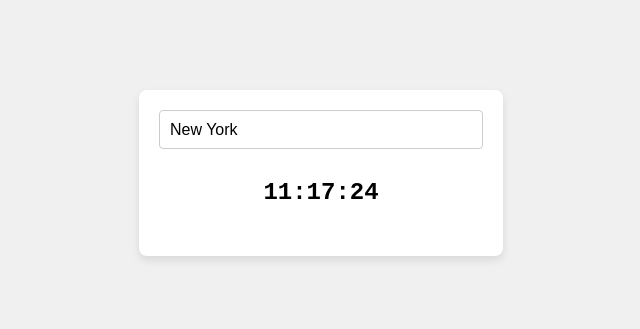
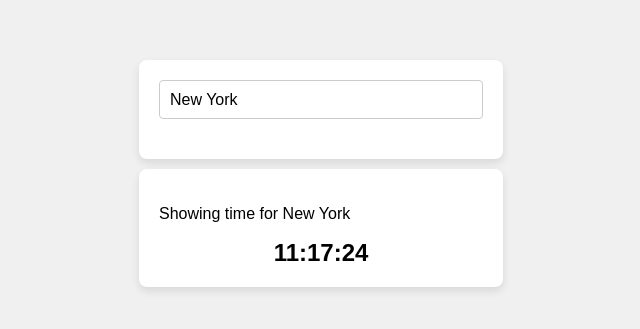
Before and after one commit to luke-weller/localized-time-dropdown, a React (Create React App) app: page / in a window 1280 px wide. Shown: the part 227-556 px from the top of the page, without its empty margins (331-971 px from the left). Built offline with nearby package versions, Linux system fonts and the light colour scheme.

Commit message:
refactor into two clock and dropdown components

```diff
--- a/src/App.tsx
+++ b/src/App.tsx
@@ -1,16 +1,24 @@
-import LanguageSelectionComponent from "./components/LocalizedTimeDropdown";
-import "./App.css";
+import { useState, FC } from "react";
+import LocationSelect from "./components/LocationSelect/LocationSelect";
+import ClockDisplay from "./components/ClockDisplay/ClockDisplay";
 
-function App() {
-  // List of language codes for the dropdown
-  const items = ["en-US", "en-GB", "pt-BR"];
+const App: FC = () => {
+  const [selectedLocation, setSelectedLocation] = useState<string>("New York");
 
   return (
-    <div className="App">
-      {/* LanguageSelectionComponent with the list of language codes */}
-      <LanguageSelectionComponent items={items} />
+    <div>
+      <div className="container">
+        <LocationSelect
+          selectedLocation={selectedLocation}
+          onLocationChange={setSelectedLocation}
+        />
+      </div>
+      <div className="container">
+        <p>Showing time for {selectedLocation}</p>
+        <ClockDisplay location={selectedLocation} />
+      </div>
     </div>
   );
-}
+};
 
 export default App;
--- /dev/null
+++ b/src/components/ClockDisplay/ClockDisplay.tsx
@@ -0,0 +1,43 @@
+import React, { useState, useEffect, useCallback, FC, useMemo } from "react";
+import "../../styles.css";
+
+interface ClockDisplayProps {
+  location: string;
+}
+
+const ClockDisplay: FC<ClockDisplayProps> = ({ location }) => {
+  const [currentTime, setCurrentTime] = useState<string>("");
+
+  const locationToTimeZone: { [key: string]: string } = useMemo(() => {
+    return {
+      "New York": "America/New_York",
+      London: "Europe/London",
+      "São Paulo": "America/Sao_Paulo",
+    };
+  }, []);
+
+  const logCurrentTime = useCallback(() => {
+    const now = new Date();
+    const timeZone = locationToTimeZone[location];
+    const formattedTime = new Intl.DateTimeFormat("en-US", {
+      timeZone,
+      hour: "numeric",
+      minute: "numeric",
+      second: "numeric",
+      hour12: false,
+    }).format(now);
+    setCurrentTime(formattedTime);
+  }, [location, locationToTimeZone]);
+
+  useEffect(() => {
+    logCurrentTime();
+    const interval = setInterval(() => {
+      logCurrentTime();
+    }, 1000);
+    return () => clearInterval(interval);
+  }, [location, logCurrentTime]);
+
+  return <div className="clock-display">{currentTime}</div>;
+};
+
+export default ClockDisplay;
--- a/src/components/LocalizedTimeDropdown.tsx
+++ /dev/null
@@ -1,65 +0,0 @@
-import { useState, useEffect, useCallback, FC, useMemo } from "react";
-import { LocalizedTimeDropdownProps } from "../interfaces";
-import "../styles.css";
-
-const LocalizedTimeDropdown: FC<LocalizedTimeDropdownProps> = ({ items }) => {
-  const [selectedLocation, setSelectedLocation] = useState<string>("New York");
-  const [currentTime, setCurrentTime] = useState<string>("");
-
-  const locationToTimeZone: { [key: string]: string } = useMemo(() => {
-    return {
-      "New York": "America/New_York",
-      London: "Europe/London",
-      "São Paulo": "America/Sao_Paulo",
-    };
-  }, []);
-
-  const logCurrentTime = useCallback(
-    (location: string) => {
-      const now = new Date();
-      const timeZone = locationToTimeZone[location];
-      const formattedTime = new Intl.DateTimeFormat("en-US", {
-        timeZone,
-        hour: "numeric",
-        minute: "numeric",
-        second: "numeric",
-        hour12: false,
-      }).format(now);
-      setCurrentTime(formattedTime);
-    },
-    [locationToTimeZone]
-  );
-
-  useEffect(() => {
-    logCurrentTime(selectedLocation);
-    const interval = setInterval(() => {
-      logCurrentTime(selectedLocation);
-    }, 1000);
-    return () => clearInterval(interval);
-  }, [selectedLocation, logCurrentTime]);
-
-  const handleLocationChange = (
-    event: React.ChangeEvent<HTMLSelectElement>
-  ) => {
-    setSelectedLocation(event.target.value);
-  };
-
-  return (
-    <div className="container">
-      <div className="dropdown-container">
-        <select value={selectedLocation} onChange={handleLocationChange}>
-          {Object.keys(locationToTimeZone).map((location) => (
-            <option key={location} value={location}>
-              {location}
-            </option>
-          ))}
-        </select>
-      </div>
-      <div className="time-container">
-        <div className="time-display">{currentTime}</div>
-      </div>
-    </div>
-  );
-};
-
-export default LocalizedTimeDropdown;
--- /dev/null
+++ b/src/components/LocationSelect/LocationSelect.tsx
@@ -0,0 +1,34 @@
+import React, { FC } from "react";
+import "../../styles.css";
+
+interface LocationSelectProps {
+  selectedLocation: string;
+  onLocationChange: (location: string) => void;
+}
+
+const LocationSelect: FC<LocationSelectProps> = ({
+  selectedLocation,
+  onLocationChange,
+}) => {
+  const handleLocationChange = (
+    event: React.ChangeEvent<HTMLSelectElement>
+  ) => {
+    onLocationChange(event.target.value);
+  };
+
+  return (
+    <div className="location-select-container">
+      <select
+        className="location-select"
+        value={selectedLocation}
+        onChange={handleLocationChange}
+      >
+        <option value="New York">New York</option>
+        <option value="London">London</option>
+        <option value="São Paulo">São Paulo</option>
+      </select>
+    </div>
+  );
+};
+
+export default LocationSelect;
--- a/src/styles.css
+++ b/src/styles.css
@@ -1,4 +1,4 @@
-/* styles.css */
+/* General styles */
 body {
   font-family: Arial, sans-serif;
   margin: 0;
@@ -21,12 +21,12 @@ body {
   min-width: 300px;
 }
 
-.dropdown-container,
-.time-container {
+/* LocationSelect styles */
+.location-select-container {
   margin-bottom: 20px;
 }
 
-select {
+.location-select {
   width: 100%;
   padding: 10px;
   border-radius: 4px;
@@ -39,16 +39,13 @@ select {
   appearance: none; /* Remove default styling in modern browsers */
 }
 
-select:focus {
+.location-select:focus {
   outline: none;
-  border-color: #007bff;
-  box-shadow: 0 0 5px rgba(0, 123, 255, 0.5);
 }
 
-.time-display {
-  font-family: "Courier New", Courier, monospace;
+/* ClockDisplay styles */
+.clock-display {
   font-size: 24px;
   font-weight: bold;
-  color: #000;
-  padding: 10px;
+  text-align: center;
 }
```
Also changed, not shown: 1 other file (tests, documents, lock files or other folders).
